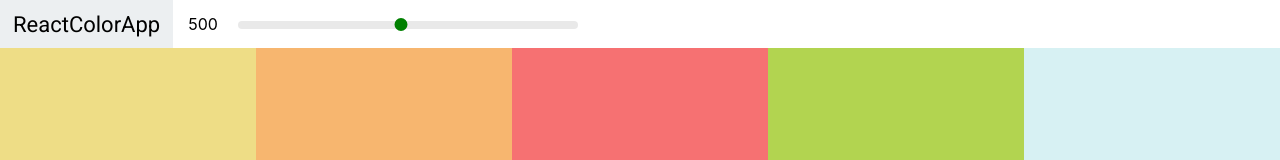
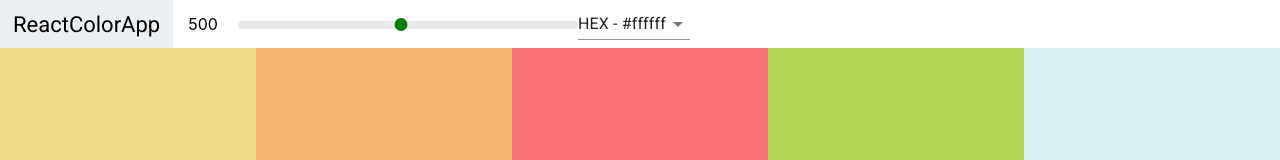
Before and after one commit to adilbim/color-app, a React (Create React App) app: page / in a window 1280 px wide. Shown: the top 160 px of the page. Built offline with nearby package versions, Linux system fonts and the light colour scheme.

Commit message:
add select and material ui

```diff
--- a/package.json
+++ b/package.json
@@ -3,6 +3,7 @@
   "version": "0.1.0",
   "private": true,
   "dependencies": {
+    "@material-ui/core": "^4.10.0",
     "@testing-library/jest-dom": "^4.2.4",
     "@testing-library/react": "^9.5.0",
     "@testing-library/user-event": "^7.2.1",
--- a/public/index.html
+++ b/public/index.html
@@ -10,6 +10,7 @@
       content="Web site created using create-react-app"
     />
     <link rel="apple-touch-icon" href="%PUBLIC_URL%/logo192.png" />
+    <link rel="stylesheet" href="https://fonts.googleapis.com/css?family=Roboto:300,400,500,700&display=swap" />
     <!--
       manifest.json provides metadata used when your web app is installed on a
       user's mobile device or desktop. See https://developers.google.com/web/fundamentals/web-app-manifest/
--- a/src/ColorBox.js
+++ b/src/ColorBox.js
@@ -18,7 +18,8 @@
    }
 
     render(){
-        const {hex, name} = this.props;
+        const {name} = this.props;
+        const hex = this.props.color;
         const {copied} = this.state;
         return (
             <CopyToClipboard text={hex} onCopy={this.handleCopy}>
--- a/src/Navbar.js
+++ b/src/Navbar.js
@@ -1,13 +1,26 @@
 import React, {Component} from 'react';
+import Select from '@material-ui/core/Select';
+import MenuItem from '@material-ui/core/MenuItem';
 import 'rc-slider/assets/index.css';
 import './Navbar.css';
 import Slider from 'rc-slider';
 
+
 class Navbar extends Component{
+    constructor(props){
+        super(props);
+        this.state = { format: 'hex'};
+        this.handleChange = this.handleChange.bind(this);
+    }
 
+    handleChange(e){
+       this.setState({format: e.target.value});
+       this.props.changeFormat(e.target.value);
+    }
 
     render(){
         const level = this.props.level;
+        const {format} = this.state;
         return (
             <header className="Navbar">
                 <div className="logo">
@@ -24,6 +37,13 @@
                         />
                     </div>
                 </div>
+                <div className="select-containter">
+                    <Select value={format} onChange={this.handleChange}>
+                        <MenuItem value="hex">HEX - #ffffff</MenuItem>
+                        <MenuItem value="rgb">RGB - rgb(255,255,255)</MenuItem>
+                        <MenuItem value="rgba">RGBA - rgba(255,255,255, 1.0)</MenuItem>
+                    </Select>
+                </div>
             </header>
         );
     }
--- a/src/Palette.js
+++ b/src/Palette.js
@@ -6,21 +6,29 @@
 class Palette extends Component{
     constructor(props){
         super(props);
-        this.state = {level: 500};
+        this.state = {level: 500, format: 'hex'};
         this.changeLevel = this.changeLevel.bind(this);
+        this.changeFormat = this.changeFormat.bind(this);
     }
 
     changeLevel(level){
         this.setState({level});
-        console.log(level);
+        //console.log(level);
+    }
+
+    changeFormat(newFormat){
+       this.setState({format: newFormat});
     }
 
     render(){
-        const level = this.state.level;
-        const ColorBoxs = this.props.Palette.colors[level].map(color => (<ColorBox {...color} />))
+        const {format, level} = this.state;
+        const ColorBoxs = this.props.Palette.colors[level].map(color => (<ColorBox name={color.name} color={color[format]} />))
         return(
             <div className="Palette">
-                <Navbar level={level} changeLevel={this.changeLevel} />
+                <Navbar level={level}
+                        changeLevel={this.changeLevel}
+                        changeFormat={this.changeFormat}
+                />
                 {/* {here goes the nav bar} */}
                 <div className="Palette-colors">
                     {ColorBoxs}
--- a/src/colorHelpers.js
+++ b/src/colorHelpers.js
@@ -21,7 +21,7 @@
         rgb: chroma(scale[i]).css(),
         rgba: chroma(scale[i])
           .css()
-          .replace("rgba", "rgba")
+          .replace("rgb", "rgba")
           .replace(")", ",1.0)")
       });
     }
```
Also changed, not shown: 1 other file (tests, documents, lock files or other folders).
